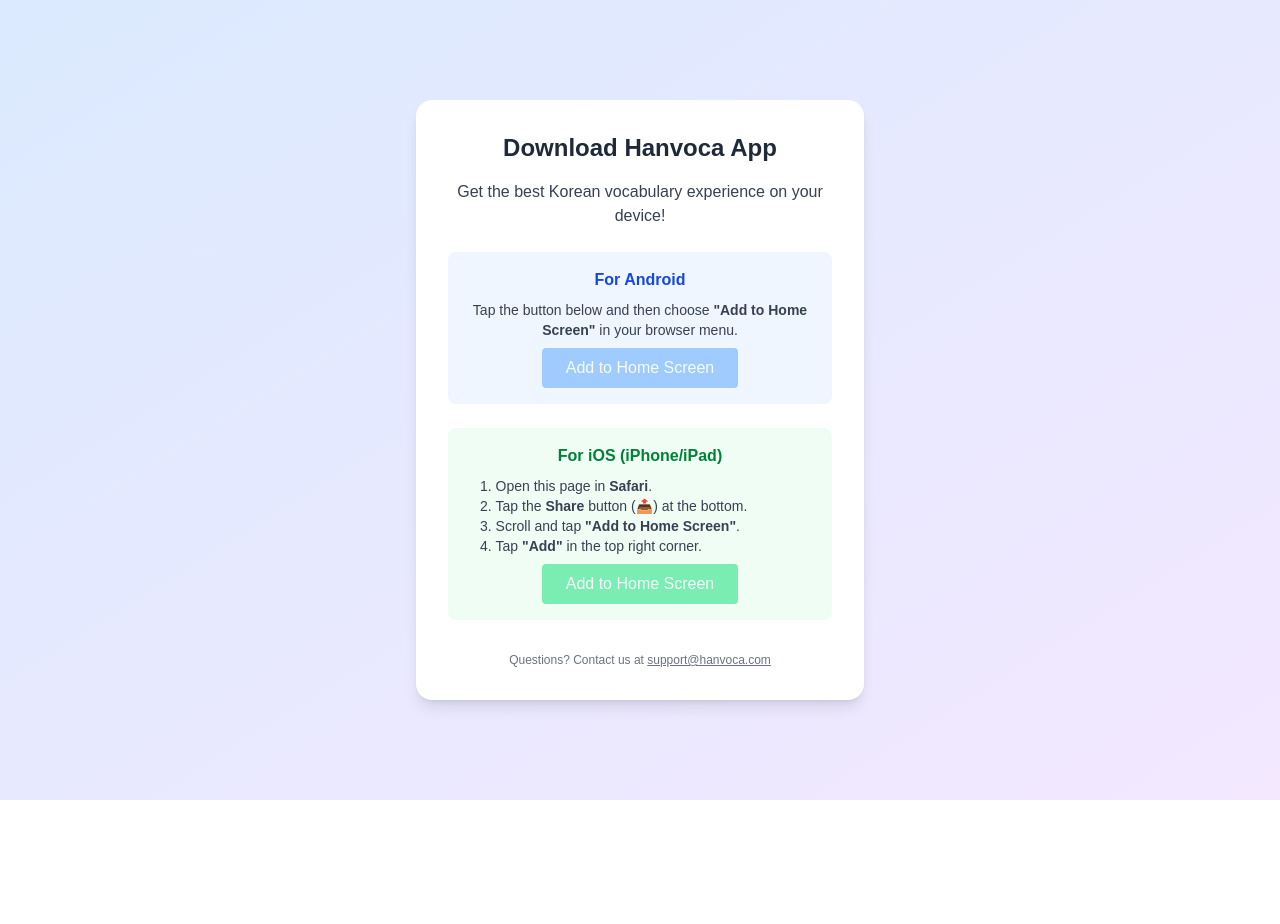
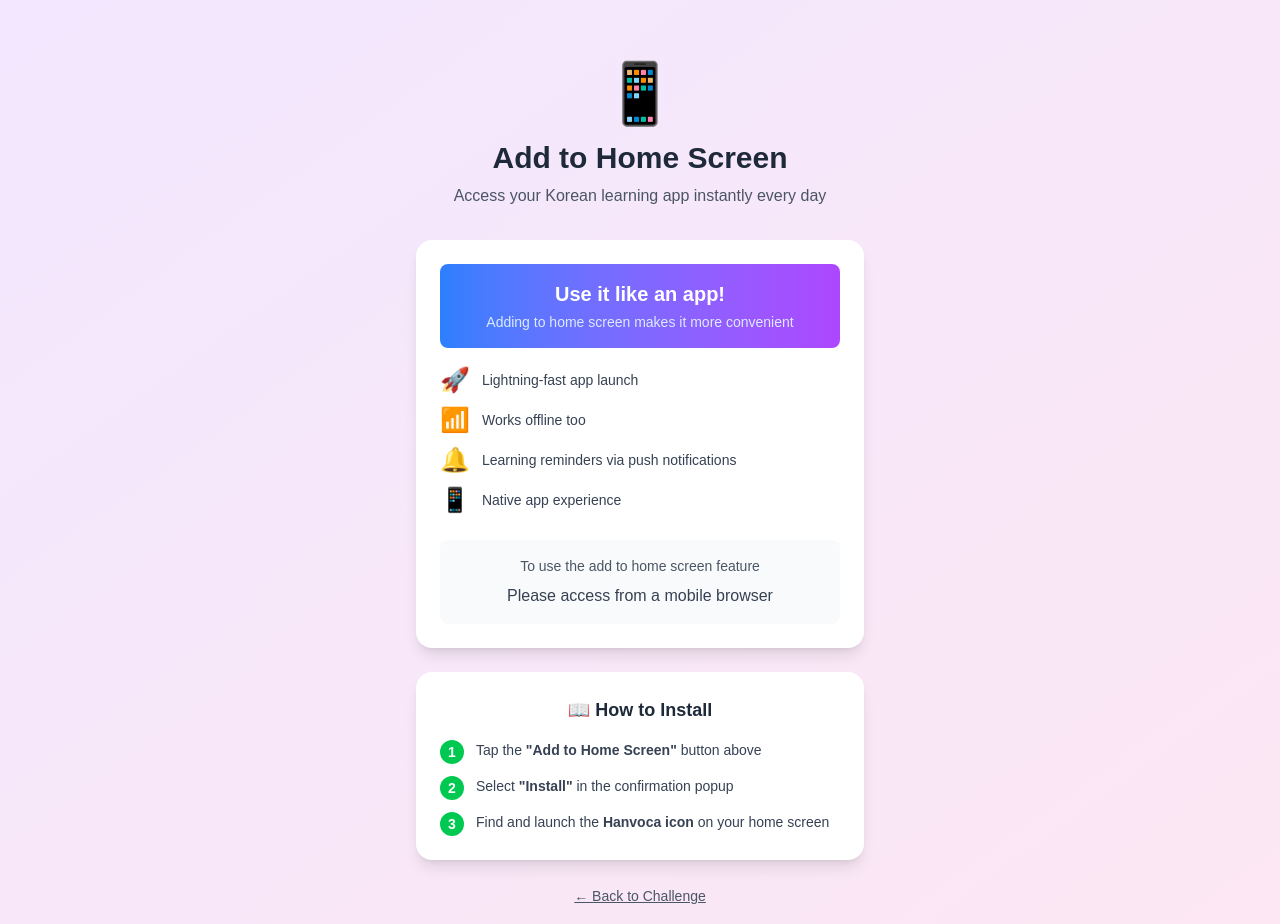
Before and after one commit to younghun1124/hanvoca, a Next.js app: page /download-app in a window 1280 px wide. Before the commit the page ends 800 px from the top, so only its background shows below. Built offline with nearby package versions, Linux system fonts and the light colour scheme.

Commit message:
download-app 페이지 복귀

```diff
--- a/src/app/download-app/page.tsx
+++ b/src/app/download-app/page.tsx
@@ -1,87 +1,256 @@
-'use client';
+'use client'
 
-import { useState, useEffect } from 'react';
+import { useState, useEffect } from 'react'
 
-type BeforeInstallPromptEvent = Event & {
-  prompt: () => Promise<void>;
-  userChoice: Promise<{
-    outcome: 'accepted' | 'dismissed';
-    platform: string;
-  }>;
-};
-
-export default function DownloadApp() {
-  // 1) useState에 제네릭으로 이벤트 타입을 지정해 null 초기화 시 'never' 문제가 사라집니다.
-  const [deferredPrompt, setDeferredPrompt] = useState<BeforeInstallPromptEvent | null>(null);
+export default function AddToHomePage() {
+  // PWA related states
+  const [deferredPrompt, setDeferredPrompt] = useState<any>(null)
+  const [showInstallPrompt, setShowInstallPrompt] = useState(false)
+  const [isIOS, setIsIOS] = useState(false)
+  const [isInStandaloneMode, setIsInStandaloneMode] = useState(false)
+  const [showIOSInstructions, setShowIOSInstructions] = useState(false)
 
   useEffect(() => {
-    // 2) 핸들러 파라미터에 Event 타입을 명시해 '암시적 any' 오류를 제거합니다.
-    const handler = (e: Event) => {
-      e.preventDefault(); // beforeinstallprompt 기본 동작 막기
-      // 3) 실제 PWA 설치 이벤트로 캐스팅
-      const installEvent = e as BeforeInstallPromptEvent;
-      setDeferredPrompt(installEvent);
-    };
+    // Check if device is iOS
+    const iOS = /iPad|iPhone|iPod/.test(navigator.userAgent)
+    setIsIOS(iOS)
 
-    window.addEventListener('beforeinstallprompt', handler);
-    return () => window.removeEventListener('beforeinstallprompt', handler);
-  }, []);
+    // Check if already in standalone mode
+    const standalone = window.matchMedia('(display-mode: standalone)').matches ||
+                      (window.navigator as any).standalone === true
+    setIsInStandaloneMode(standalone)
 
-  const handleInstallClick = () => {
-    if (!deferredPrompt) return;
-    deferredPrompt.prompt(); // 'never' 에러 사라짐
-    deferredPrompt.userChoice.then(() => {
-      setDeferredPrompt(null);
-    });
-  };
+    // Listen for beforeinstallprompt event (Android)
+    const handleBeforeInstallPrompt = (e: Event) => {
+      e.preventDefault()
+      setDeferredPrompt(e)
+      setShowInstallPrompt(true)
+    }
+
+    window.addEventListener('beforeinstallprompt', handleBeforeInstallPrompt)
+
+    return () => {
+      window.removeEventListener('beforeinstallprompt', handleBeforeInstallPrompt)
+    }
+  }, [])
+
+  const handleInstallClick = async () => {
+    if (deferredPrompt) {
+      // Android install
+      deferredPrompt.prompt()
+      const { outcome } = await deferredPrompt.userChoice
+      if (outcome === 'accepted') {
+        setDeferredPrompt(null)
+        setShowInstallPrompt(false)
+      }
+    } else if (isIOS && !isInStandaloneMode) {
+      // iOS install instructions with better UX
+      setShowIOSInstructions(true)
+    }
+  }
+
+  const goBack = () => {
+    window.location.href = '/'
+  }
+
+  if (isInStandaloneMode) {
+    return (
+      <div className="min-h-screen bg-gradient-to-br from-green-100 to-blue-100 p-4">
+        <div className="max-w-md mx-auto pt-12">
+          <div className="text-center mb-8">
+            <div className="text-6xl mb-4">✅</div>
+            <h1 className="text-3xl font-bold text-gray-800 mb-2">Perfect!</h1>
+            <p className="text-gray-600">You're already using Hanvoca as an app!</p>
+          </div>
+
+          <div className="bg-white rounded-2xl shadow-lg p-6 mb-6">
+            <div className="text-center">
+              <div className="bg-green-50 rounded-lg p-4 mb-4">
+                <p className="text-green-700 font-medium mb-2">
+                  🎉 Running in app mode!
+                </p>
+                <p className="text-green-600 text-sm">
+                  You can now launch Hanvoca directly from your home screen
+                </p>
+              </div>
+
+              <div className="bg-blue-50 rounded-lg p-4 mb-4">
+                <h3 className="font-semibold text-gray-800 mb-2">App Mode Benefits</h3>
+                <ul className="text-sm text-gray-700 space-y-1">
+                  <li>• 🚀 Fast launch without browser</li>
+                  <li>• 📱 Native app experience</li>
+                  <li>• 🔔 Push notification support</li>
+                  <li>• 📶 Offline usage available</li>
+                </ul>
+              </div>
+
+              <button
+                onClick={goBack}
+                className="w-full bg-blue-500 text-white py-3 rounded-lg font-medium hover:bg-blue-600 transition-colors"
+              >
+                Start Learning! 🚀
+              </button>
+            </div>
+          </div>
+        </div>
+      </div>
+    )
+  }
 
   return (
-    <div className="min-h-screen flex items-center justify-center bg-gradient-to-br from-blue-100 to-purple-100 p-4">
-      <div className="bg-white rounded-2xl shadow-lg p-8 max-w-md w-full text-center">
-        <h1 className="text-2xl font-bold mb-4 text-gray-800">Download Hanvoca App</h1>
-        <p className="text-gray-700 mb-6">Get the best Korean vocabulary experience on your device!</p>
-        <div className="space-y-6">
-          <div className="bg-blue-50 rounded-lg p-4">
-            <h2 className="font-semibold text-blue-700 mb-2">For Android</h2>
-            <p className="text-sm text-gray-700 mb-2">
-              Tap the button below and then choose <b>"Add to Home Screen"</b> in your browser menu.
-            </p>
+    <div className="min-h-screen bg-gradient-to-br from-purple-100 to-pink-100 p-4">
+      <div className="max-w-md mx-auto pt-12">
+        {/* Header */}
+        <div className="text-center mb-8">
+          <div className="text-6xl mb-4">📱</div>
+          <h1 className="text-3xl font-bold text-gray-800 mb-2">Add to Home Screen</h1>
+          <p className="text-gray-600">Access your Korean learning app instantly every day</p>
+        </div>
+
+        {/* Main Benefits Card */}
+        <div className="bg-white rounded-2xl shadow-lg p-6 mb-6">
+          <div className="text-center mb-6">
+            <div className="bg-gradient-to-r from-blue-500 to-purple-500 text-white rounded-lg p-4 mb-4">
+              <h2 className="text-xl font-bold mb-1">Use it like an app!</h2>
+              <p className="text-blue-100 text-sm">Adding to home screen makes it more convenient</p>
+            </div>
+
+            <div className="space-y-3">
+              <ul className="text-sm text-gray-700 space-y-2">
+                <li className="flex items-center space-x-3">
+                  <span className="text-2xl">🚀</span>
+                  <span>Lightning-fast app launch</span>
+                </li>
+                <li className="flex items-center space-x-3">
+                  <span className="text-2xl">📶</span>
+                  <span>Works offline too</span>
+                </li>
+                <li className="flex items-center space-x-3">
+                  <span className="text-2xl">🔔</span>
+                  <span>Learning reminders via push notifications</span>
+                </li>
+                <li className="flex items-center space-x-3">
+                  <span className="text-2xl">📱</span>
+                  <span>Native app experience</span>
+                </li>
+              </ul>
+            </div>
+          </div>
+
+          {/* Install Button */}
+          {(showInstallPrompt || isIOS) && (
             <button
               onClick={handleInstallClick}
-              disabled={!deferredPrompt}
-              className={`inline-block px-6 py-2 rounded font-medium transition-colors ${
-                deferredPrompt
-                  ? 'bg-blue-500 text-white hover:bg-blue-600'
-                  : 'bg-blue-400 text-white cursor-not-allowed opacity-50'
-              }`}
+              className="w-full bg-gradient-to-r from-blue-500 to-purple-500 text-white py-4 rounded-lg font-medium hover:from-blue-600 hover:to-purple-600 transition-all text-lg"
             >
-              Add to Home Screen
+              📱 Add to Home Screen
             </button>
-          </div>
+          )}
 
-          <div className="bg-green-50 rounded-lg p-4">
-            <h2 className="font-semibold text-green-700 mb-2">For iOS (iPhone/iPad)</h2>
-            <ol className="text-sm text-gray-700 mb-2 list-decimal list-inside text-left mx-auto max-w-xs">
-              <li>Open this page in <b>Safari</b>.</li>
-              <li>Tap the <b>Share</b> button (📤) at the bottom.</li>
-              <li>Scroll and tap <b>"Add to Home Screen"</b>.</li>
-              <li>Tap <b>"Add"</b> in the top right corner.</li>
-            </ol>
-            <button
-              disabled
-              className="inline-block bg-green-400 text-white px-6 py-2 rounded font-medium cursor-not-allowed opacity-50"
-            >
-              Add to Home Screen
-            </button>
+          {!showInstallPrompt && !isIOS && (
+            <div className="bg-gray-50 rounded-lg p-4 text-center">
+              <p className="text-gray-600 text-sm mb-2">
+                To use the add to home screen feature
+              </p>
+              <p className="text-gray-700 font-medium">
+                Please access from a mobile browser
+              </p>
+            </div>
+          )}
+        </div>
+
+        {/* Instructions Card */}
+        <div className="bg-white rounded-2xl shadow-lg p-6 mb-6">
+          <h3 className="text-lg font-bold text-gray-800 mb-4 text-center">
+            📖 How to Install
+          </h3>
+
+          {isIOS ? (
+            <div className="space-y-3">
+              <div className="flex items-start space-x-3">
+                <span className="bg-blue-500 text-white rounded-full w-6 h-6 flex items-center justify-center text-sm font-bold">1</span>
+                <p className="text-sm text-gray-700">Tap the <strong>Share button</strong> (📤) at the bottom of Safari</p>
+              </div>
+              <div className="flex items-start space-x-3">
+                <span className="bg-blue-500 text-white rounded-full w-6 h-6 flex items-center justify-center text-sm font-bold">2</span>
+                <p className="text-sm text-gray-700">Select <strong>"Add to Home Screen"</strong> option</p>
+              </div>
+              <div className="flex items-start space-x-3">
+                <span className="bg-blue-500 text-white rounded-full w-6 h-6 flex items-center justify-center text-sm font-bold">3</span>
+                <p className="text-sm text-gray-700">Tap <strong>"Add"</strong> in the top right corner</p>
+              </div>
+              <div className="mt-4 p-3 bg-blue-50 rounded-lg">
+                <p className="text-xs text-blue-700">
+                  💡 Only available in Safari browser
+                </p>
+              </div>
+            </div>
+          ) : (
+            <div className="space-y-3">
+              <div className="flex items-start space-x-3">
+                <span className="bg-green-500 text-white rounded-full w-6 h-6 flex items-center justify-center text-sm font-bold">1</span>
+                <p className="text-sm text-gray-700">Tap the <strong>"Add to Home Screen"</strong> button above</p>
+              </div>
+              <div className="flex items-start space-x-3">
+                <span className="bg-green-500 text-white rounded-full w-6 h-6 flex items-center justify-center text-sm font-bold">2</span>
+                <p className="text-sm text-gray-700">Select <strong>"Install"</strong> in the confirmation popup</p>
+              </div>
+              <div className="flex items-start space-x-3">
+                <span className="bg-green-500 text-white rounded-full w-6 h-6 flex items-center justify-center text-sm font-bold">3</span>
+                <p className="text-sm text-gray-700">Find and launch the <strong>Hanvoca icon</strong> on your home screen</p>
+              </div>
+            </div>
+          )}
+        </div>
+
+        {/* Back to Challenge */}
+        <div className="text-center">
+          <button
+            onClick={goBack}
+            className="text-gray-600 hover:text-gray-800 text-sm underline"
+          >
+            ← Back to Challenge
+          </button>
+        </div>
+      </div>
+
+      {/* iOS Instructions Modal */}
+      {showIOSInstructions && (
+        <div className="fixed inset-0 bg-black bg-opacity-50 flex items-center justify-center p-4 z-50">
+          <div className="bg-white rounded-2xl p-6 max-w-sm w-full">
+            <div className="text-center">
+              <h3 className="text-lg font-bold text-gray-800 mb-4">
+                📱 Add to Home Screen on iOS
+              </h3>
+              <div className="space-y-3 text-left">
+                <div className="flex items-start space-x-3">
+                  <span className="bg-blue-500 text-white rounded-full w-6 h-6 flex items-center justify-center text-sm font-bold">1</span>
+                  <p className="text-sm text-gray-700">Tap the <strong>Share button</strong> (📤) at the bottom of Safari</p>
+                </div>
+                <div className="flex items-start space-x-3">
+                  <span className="bg-blue-500 text-white rounded-full w-6 h-6 flex items-center justify-center text-sm font-bold">2</span>
+                  <p className="text-sm text-gray-700">Select <strong>"Add to Home Screen"</strong> option</p>
+                </div>
+                <div className="flex items-start space-x-3">
+                  <span className="bg-blue-500 text-white rounded-full w-6 h-6 flex items-center justify-center text-sm font-bold">3</span>
+                  <p className="text-sm text-gray-700">Tap <strong>"Add"</strong> in the top right corner</p>
+                </div>
+              </div>
+              <div className="mt-4 p-3 bg-blue-50 rounded-lg">
+                <p className="text-xs text-blue-700">
+                  💡 Only available in Safari browser. If you're using a different browser, please switch to Safari.
+                </p>
+              </div>
+              <button
+                onClick={() => setShowIOSInstructions(false)}
+                className="w-full mt-4 bg-blue-500 text-white py-2 rounded-lg font-medium hover:bg-blue-600 transition-colors"
+              >
+                Got it!
+              </button>
+            </div>
           </div>
         </div>
-        <div className="mt-8 text-gray-500 text-xs">
-          Questions? Contact us at{' '}
-          <a href="mailto:support@hanvoca.com" className="underline">
-            support@hanvoca.com
-          </a>
-        </div>
-      </div>
+      )}
     </div>
-  );
+  )
 }
```
